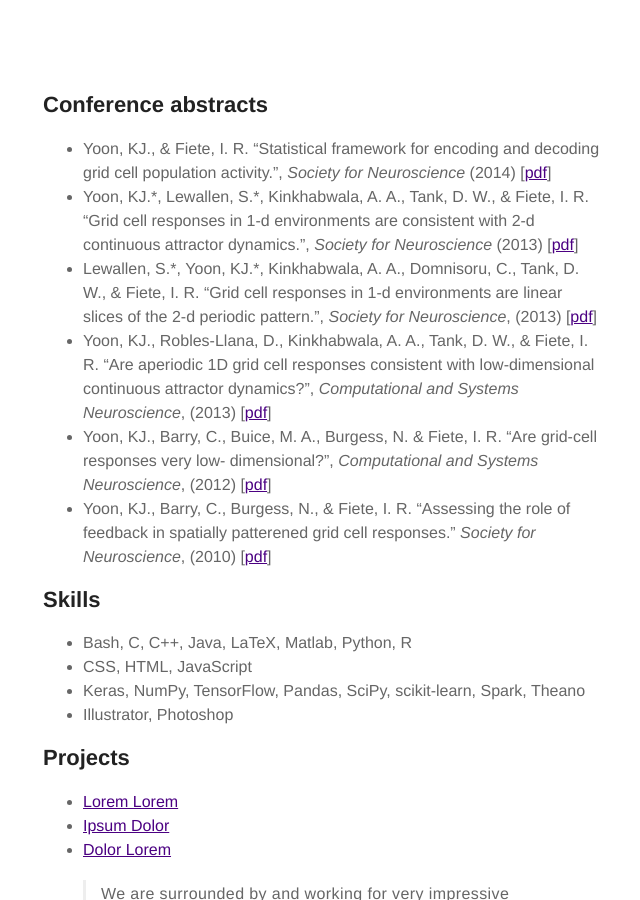
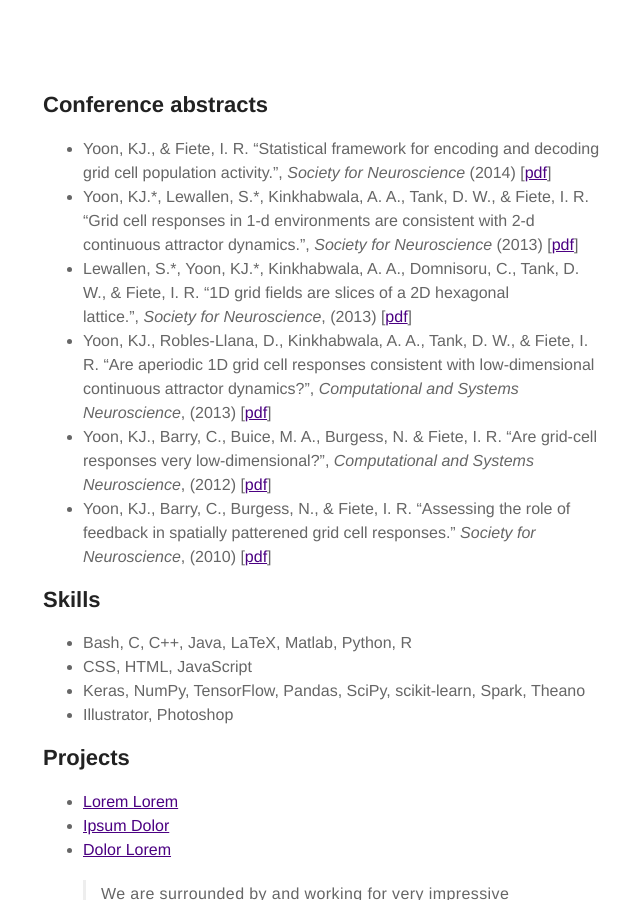
Before and after one commit to kijungyoon/kijungyoon.github.io, a Jekyll site: the page built from about.md, in a window 1280 px wide and 900 px high, scrolled down 1518 px. Shown: the whole window, without its empty margins (317-957 px from the left). Built offline with Jekyll 4.4.1, drawn with Linux system fonts in a browser that asks for light colours.

Commit message:
Update about.md

```diff
--- a/about.md
+++ b/about.md
@@ -42,12 +42,12 @@
 
 <h2>Conference abstracts</h2>
 <ul class="conference-list">
-	<li><b>Yoon, KJ.</b>, & Fiete, I. R. “Statistical framework for encoding and decoding grid cell population activity.”, <i>Society for Neuroscience</i> (2014) [<a href="https://github.com/kijungyoon/kijungyoon.github.io/blob/master/assets/images/1D%20grid%20fields%20are%20slices%20of%20a%202D%20hexagonal%20lattice.pdf">pdf</a>]</li>
-	<li><b>Yoon, KJ.</b>*, Lewallen, S.*, Kinkhabwala, A. A., Tank, D. W., & Fiete, I. R. “Grid cell responses in 1-d environments are consistent with 2-d continuous attractor dynamics.”, <i>Society for Neuroscience</i> (2013) [<a href="http://www.abstractsonline.com/Plan/ViewAbstract.aspx?sKey=8702308b-6302-4800-a40f-e20ede6a63d8&cKey=ac479cd2-6aba-495f-b2cf-d517bdd0279a&mKey=8d2a5bec-4825-4cd6-9439-b42bb151d1cf">pdf</a>]</li>
-	<li>Lewallen, S.*, <b>Yoon, KJ.</b>*, Kinkhabwala, A. A., Domnisoru, C., Tank, D. W., & Fiete, I. R. “Grid cell responses in 1-d environments are linear slices of the 2-d periodic pattern.”, <i>Society for Neuroscience</i>, (2013) [<a href="http://www.abstractsonline.com/Plan/ViewAbstract.aspx?sKey=8702308b-6302-4800-a40f-e20ede6a63d8&cKey=120c0cf3-36b4-4be7-bfb6-ca0058dd6f83&mKey=8d2a5bec-4825-4cd6-9439-b42bb151d1cf">pdf</a>]</li>
-	<li><b>Yoon, KJ.</b>, Robles-Llana, D., Kinkhabwala, A. A., Tank, D. W., & Fiete, I. R. “Are aperiodic 1D grid cell responses consistent with low-dimensional continuous attractor dynamics?”, <i>Computational and Systems Neuroscience</i>, (2013) [<a href="http://cosyne.org/cosyne13/Cosyne2013_program_book.pdf">pdf</a>]</li>
-	<li><b>Yoon, KJ.</b>, Barry, C., Buice, M. A., Burgess, N. & Fiete, I. R. “Are grid-cell responses very low- dimensional?”, <i>Computational and Systems Neuroscience</i>, (2012) [<a href="http://cosyne.org/cosyne12/Cosyne2012_program_book.pdf">pdf</a>]</li>
-	<li><b>Yoon, KJ.</b>, Barry, C., Burgess, N., & Fiete, I. R. “Assessing the role of feedback in spatially patterened grid cell responses.” <i>Society for Neuroscience</i>, (2010) [<a href="http://www.abstractsonline.com/Plan/ViewAbstract.aspx?sKey=6ee7337d-782d-4287-ad32-833441df4356&cKey=e4148fbe-d702-4775-a0fb-ba9bbbf95d4c&mKey=e5d5c83f-ce2d-4d71-9dd6-fc7231e090fb">pdf</a>]</li>
+	<li><b>Yoon, KJ.</b>, & Fiete, I. R. “Statistical framework for encoding and decoding grid cell population activity.”, <i>Society for Neuroscience</i> (2014) [<a href="https://github.com/kijungyoon/kijungyoon.github.io/blob/master/abstracts/abstract06.pdf">pdf</a>]</li>
+	<li><b>Yoon, KJ.</b>*, Lewallen, S.*, Kinkhabwala, A. A., Tank, D. W., & Fiete, I. R. “Grid cell responses in 1-d environments are consistent with 2-d continuous attractor dynamics.”, <i>Society for Neuroscience</i> (2013) [<a href="https://github.com/kijungyoon/kijungyoon.github.io/blob/master/abstracts/abstract05.pdf">pdf</a>]</li>
+	<li>Lewallen, S.*, <b>Yoon, KJ.</b>*, Kinkhabwala, A. A., Domnisoru, C., Tank, D. W., & Fiete, I. R. “1D grid fields are slices of a 2D hexagonal lattice.”, <i>Society for Neuroscience</i>, (2013) [<a href="https://github.com/kijungyoon/kijungyoon.github.io/blob/master/abstracts/abstract04.pdf">pdf</a>]</li>
+	<li><b>Yoon, KJ.</b>, Robles-Llana, D., Kinkhabwala, A. A., Tank, D. W., & Fiete, I. R. “Are aperiodic 1D grid cell responses consistent with low-dimensional continuous attractor dynamics?”, <i>Computational and Systems Neuroscience</i>, (2013) [<a href="https://github.com/kijungyoon/kijungyoon.github.io/blob/master/abstracts/abstract03.pdf">pdf</a>]</li>
+	<li><b>Yoon, KJ.</b>, Barry, C., Buice, M. A., Burgess, N. & Fiete, I. R. “Are grid-cell responses very low-dimensional?”, <i>Computational and Systems Neuroscience</i>, (2012) [<a href="https://github.com/kijungyoon/kijungyoon.github.io/blob/master/abstracts/abstract02.pdf">pdf</a>]</li>
+	<li><b>Yoon, KJ.</b>, Barry, C., Burgess, N., & Fiete, I. R. “Assessing the role of feedback in spatially patterened grid cell responses.” <i>Society for Neuroscience</i>, (2010) [<a href="https://github.com/kijungyoon/kijungyoon.github.io/blob/master/abstracts/abstract01.pdf">pdf</a>]</li>
 </ul>
 
 
```
